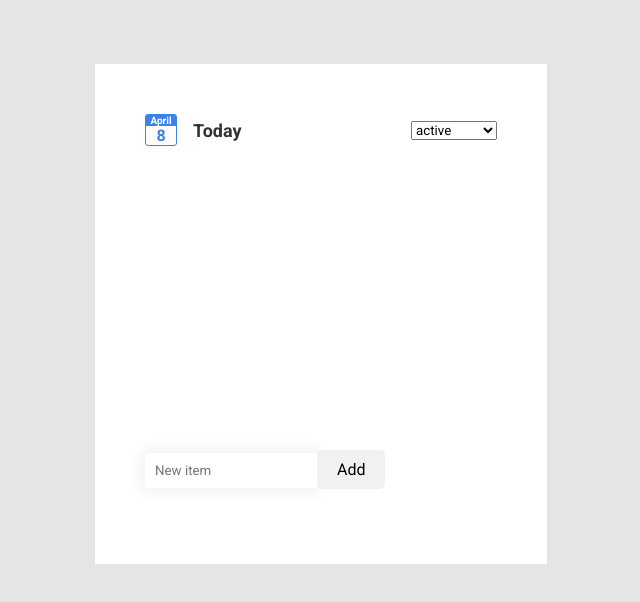
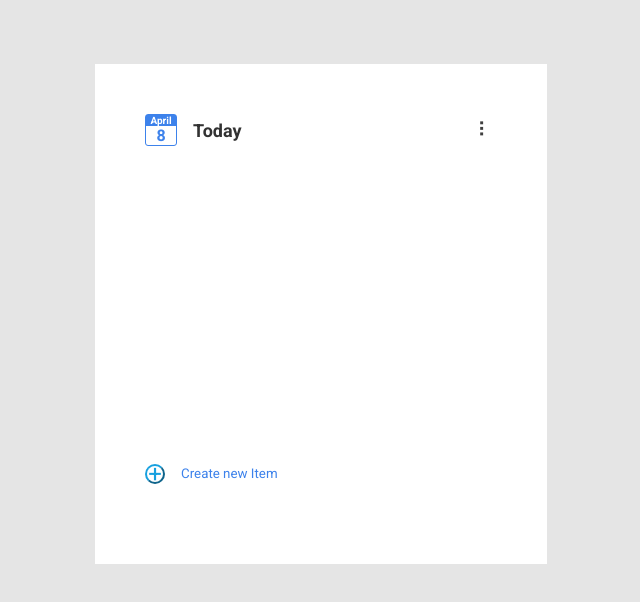
Before and after one commit to Vyacheslav-wr/to-do-list, a React (Create React App) app: page / in a window 1280 px wide. Shown: the top 602 px of the page, without its empty margins (319-959 px from the left). Built offline with nearby package versions, Linux system fonts and the light colour scheme.

Commit message:
styles update

```diff
--- a/src/App.css
+++ b/src/App.css
@@ -98,6 +98,19 @@ header {
   cursor: pointer;
 }
 
+.input {
+  order: 2;
+  border: none;
+  padding: 16px;
+  display: flex;
+  flex-direction: row;
+  justify-content: space-between;
+  padding-right: 40px;
+  cursor: pointer;
+  color: #3D82EB;
+  outline: none;
+}
+
 .todoitem:hover {
   box-shadow: 0px 3px 6px 1px rgba(0, 0, 0, 0.15);
   border-radius: 5px;
@@ -105,7 +118,7 @@ header {
 }
 
 .todoitem:hover .delete{
-  width: 32px;
+  width: 20px;
   display: block;
 }
 
@@ -131,31 +144,118 @@ header {
 }
 
 .delete {
+  vertical-align: middle;
+  line-height: 0px;
+  height: 20px;
+  width: 20px;
+  font-size: 1em;
   border-radius: 50%;
-  width: 0.5rem;
-  height: 1.7rem;
-  display: none;
+  border-color: #df1313;
+  background-color: #ffffff;
+  color: #ff2600;
+  text-align:center;
 }
 
 .addinput {
   padding:10px;
   border:0;
-  box-shadow:0 0 15px 4px rgba(0,0,0,0.06);
 }
 
-.container .addbutton {
-  position: relative;
-  background-color: #f1f1f1;
-  color: black;
+.container {
   font-size: 16px;
-  padding: 10px 20px;
   border: none;
-  cursor: pointer;
   border-radius: 5px;
-  text-align: center;
+  align-items: center;
 }
 
-.container .addbutton:hover {
-  background-color: black;
-  color: white;
+.addbutton {
+  vertical-align: middle;
+  line-height: 0px;
+  height: 20px;
+  width: 20px;
+  font-size: 1.5em;
+  border-radius: 50%;
+  border-color: #17a0df;
+  background-color: #ffffff;
+  color: #17a0df;
+  text-align:center;
 }
+
+.round {
+  position: relative;
+}
+
+.round label {
+  background-color: #fff;
+  border: 1px solid #ccc;
+  border-radius: 50%;
+  cursor: pointer;
+  height: 18px;
+  width: 18px;
+  left: 0;
+  position: absolute;
+  top: 0;
+
+}
+
+.round label:after {
+  border: 2px solid #fff;
+  border-top: none;
+  border-right: none;
+  content: "";
+  height: 3px;
+  left: 3px;
+  top: 4px;
+  opacity: 0;
+  position: absolute;
+  transform: rotate(-45deg);
+  width: 8px;
+}
+
+.round input[type="checkbox"] {
+  visibility: hidden;
+}
+
+.round input[type="checkbox"]:checked + label {
+  background-color: #4e4e4e;
+  border-color: #4e4e4e;
+}
+
+.round input[type="checkbox"]:checked + label:after {
+  opacity: 1;
+}
+
+.three-dots:after {
+  cursor: pointer;
+  color: rgb(63, 63, 63);
+  content: '\2807';
+  font-size: 20px;
+  padding: 0 5px;
+}
+
+.dropdown {
+  position: relative;
+  display: inline-block;
+}
+
+.dropdown-content {
+  display: none;
+  position: absolute;
+  background-color: #ffffff;
+  min-width: 160px;
+  box-shadow: 0px 8px 16px 0px rgba(0,0,0,0.2);
+  z-index: 1;
+}
+
+.dropdown-content .option {
+  color: rgb(167, 167, 167);
+  padding: 12px 16px;
+  text-decoration: none;
+  display: block;
+}
+
+.dropdown-content .option:hover {background-color: #f1f1f1}
+
+.dropdown:hover .dropdown-content {
+  display: block;
+}
--- a/src/components/Body.jsx
+++ b/src/components/Body.jsx
@@ -3,7 +3,7 @@ import { useState } from "react";
 import Todolist from "./Todolist";
 
 const Body = ({ todos, handleAddTodo, handleChangeStatus, status}) => {
-  const [inputField, setInputField] = useState("");
+  const [inputField, setInputField] = useState("Create new Item");
 
   const handleSave = () => {
     handleAddTodo(inputField);
@@ -16,15 +16,28 @@ const Body = ({ todos, handleAddTodo, handleChangeStatus, status}) => {
   const isActive = status === "active"
 
   const style = {
-    display: isActive ? "block" : "none"
+    display: isActive ? "flex" : "none"
+  }
+
+  const handleFocus = () => {
+    setInputField("")
+  }
+
+  const handleOutFocus = () => {
+    setInputField("Create new Item")
+  }
+
+  const disableInput = {
+    outline: "blur"
   }
 
   return (
     <div>
       <Todolist handleChangeStatus={handleChangeStatus} todos={todos} />
-      <div className="container" style={style}>
-        <input className="addinput" onChange={handleChange} value={inputField} placeholder="New item"></input>
-        <button className="addbutton" onClick={handleSave} disabled={!isActive} hidden={!isActive}>Add</button>
+
+      <div className="container" style={style} onMouseEnter={handleFocus} onMouseLeave={handleOutFocus}>
+        <button className="addbutton" onClick={handleSave}>+</button>
+        <input className="input" onChange={handleChange} value={inputField} placeholder="New item"></input>
       </div>
     </div>
   );
--- a/src/components/Header.jsx
+++ b/src/components/Header.jsx
@@ -6,7 +6,12 @@
 
 
   const changeStatus = (event) => {
-    setStatus(event.target.value)
+    const options = document.getElementsByClassName("option")
+    for (var i = 0; i < options.length; i++) {
+     console.log(options[i].innerHTML);
+    }
+    event.target.style.color='0965dd'
+    setStatus(event.target.innerText)
   }
    return (
       <header>
@@ -17,12 +22,13 @@
           </div>
           <span className='header__title'>Today</span>
         </div>
-        <div>
-          <select class='ellipsis' value={status} onChange={changeStatus}>
-            <option value="active">active</option>
-            <option value="completed">completed</option>
-            <option value="deleted">deleted</option>
-          </select>
+        <div className='dropdown'>
+          <div className='three-dots'></div>
+          <div className='dropdown-content'>
+            <span className='option' value="active" onClick={changeStatus}>active</span>
+            <span className='option' value="completed" onClick={changeStatus}>completed</span>
+            <span className='option' value="deleted" onClick={changeStatus}>deleted</span>
+          </div>
         </div>
       </header>
    )
--- a/src/components/TodoItem.jsx
+++ b/src/components/TodoItem.jsx
@@ -21,18 +21,30 @@ const TodoItem = ({ todo, handleChangeStatus }) => {
     visibility: isDeleted ? "hidden" : "block"
   }
 
+  const setHidden = {
+    display: isDeleted ? "none" : "flex"
+  }
+
   const handleDelete = () => {
-    todo.status = "deleted"
+    if(todo.status === "deleted") {
+        todo.status = "active"
+    }
+    else {
+      todo.status = "deleted"
+    }
     handleChangeStatus(todo);
   }
 
   return (
     <div class="todoitem">
       <div className="todoitem__left">
-        <input className="todocheckbox" onChange={handleStatus} checked={isCompleted} disabled={isDeleted} hidden={isDeleted} type="checkbox" />
+        <div className="round">
+          <input type="checkbox" id="checkbox" onChange={handleStatus} checked={isCompleted} style={setHidden} />
+          <label for="checkbox" style={setHidden}></label>
+        </div>
         <div className="todoitem__text" style={style}>{todo.name}</div>
       </div>
-      <input className="delete" style={styleButton} onClick={handleDelete} disabled={isDeleted} hidden={isDeleted} type="button" value='X' />
+      <input className="delete" onClick={handleDelete} type="button" value='x' />
     </div>
   );
 };
```
Also changed, not shown: package.json (+8 -1 lines), 1 other file (tests, documents, lock files or other folders).
